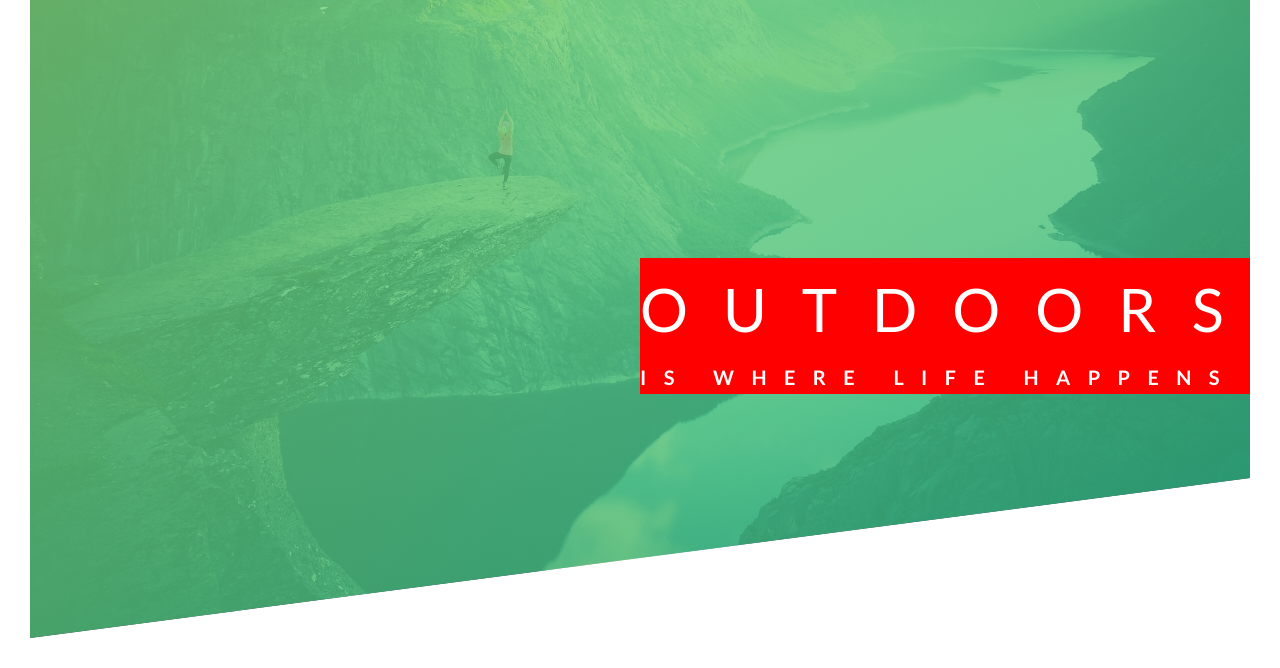
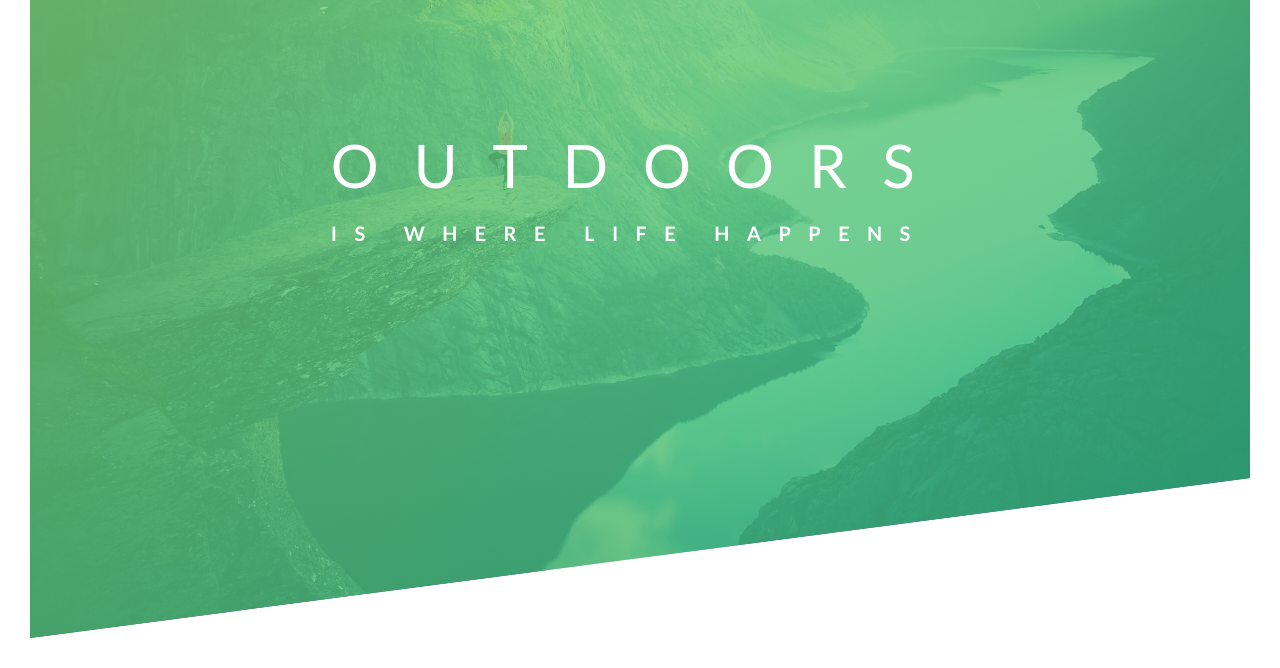
Before and after one commit to CLTsolutions/advanced_css_course, a plain HTML site: page Natours/starter/index.html in a window 1280 px wide. Shown: the part 152-820 px from the top of the page. Drawn offline with Linux system fonts and the light colour scheme; files that its build step writes are made by us from their sources.

Commit message:
finished header pt 2

```diff
--- a/Natours/starter/css/style.css
+++ b/Natours/starter/css/style.css
@@ -69,9 +69,11 @@ body {
 
 .text-box {
   position: absolute;
-  top: 50%;
+  /* top and left are in relation to parent element */
+  top: 40%;
   left: 50%;
-  background-color: red;
+  /* these 50% are no longer in relation to parent element but the element itself */
+  transform: translate(-50%, -50%);
 }
 
 .heading-primary {
```
